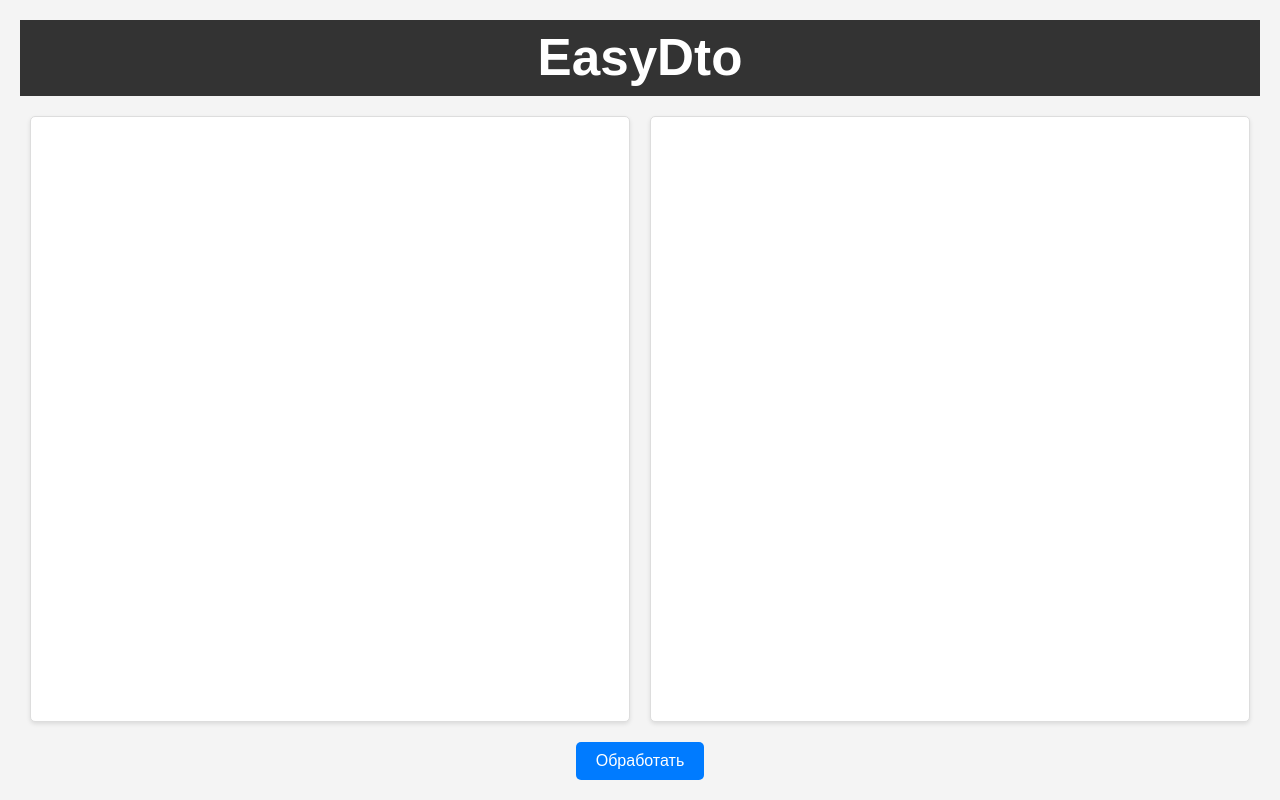
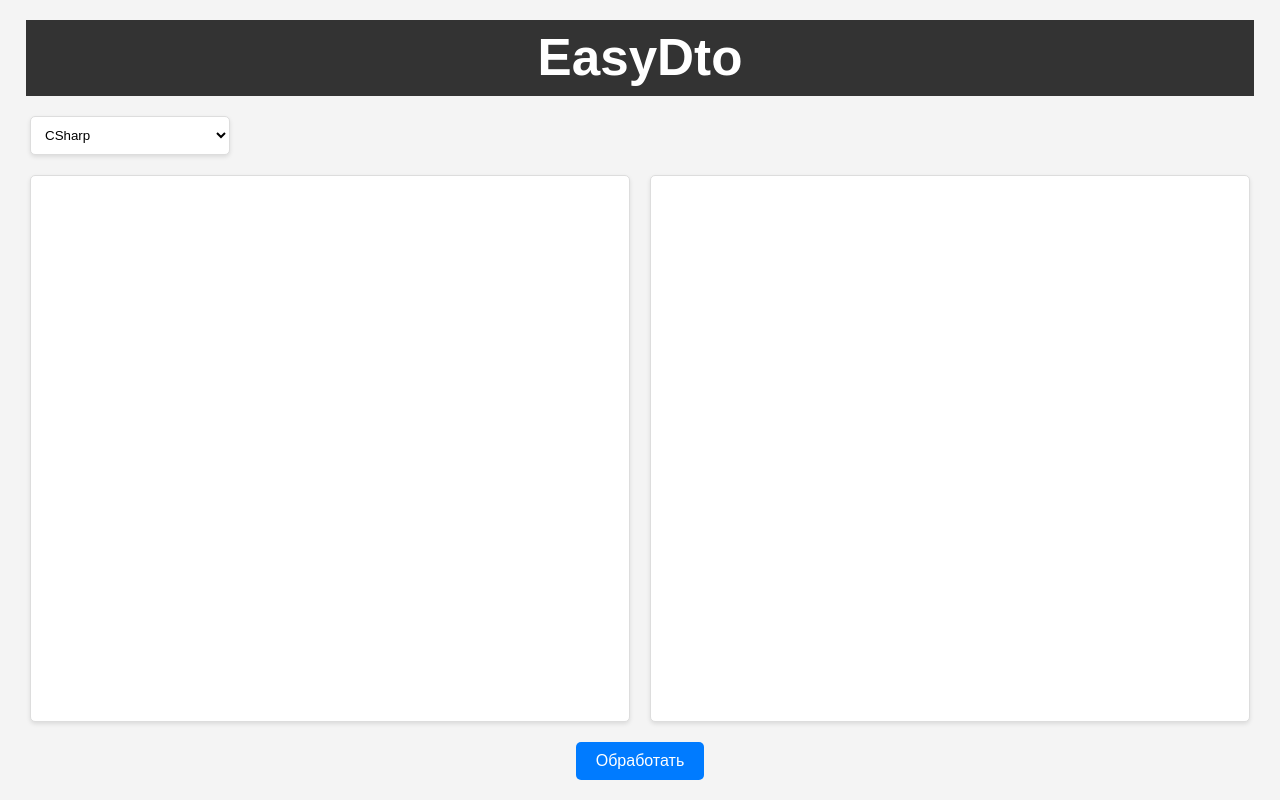
Before and after one commit to TDS1Alex/EasyDto, a React (Vite) app in the folder app/: page / in a window 1280 px wide. Built offline with nearby package versions, Linux system fonts and the light colour scheme.

Commit message:
feat: add select technologies

```diff
--- /dev/null
+++ b/app/src/dto-generator/class/technology.tsx
@@ -0,0 +1,5 @@
+export enum Technology {
+    CSharp = 'CSharp',
+    JavaScript = 'JavaScript',
+    Grpc = 'Grpc'
+}
--- /dev/null
+++ b/app/src/dto-generator/dictionaries/technology-dict.tsx
@@ -0,0 +1,7 @@
+import { Technology } from "../class/technology";
+
+export const TechnologyDict: { [key: string]: Technology } = {
+    "CSharp": Technology.CSharp,
+    "JavaScript": Technology.JavaScript,
+    "Grpc": Technology.Grpc
+};
--- a/app/src/dto-generator/dto-generator.css
+++ b/app/src/dto-generator/dto-generator.css
@@ -18,7 +18,7 @@ body {
 }
 
 .header {
-    width: 100%;
+    width: 99%;
     text-align: center;
     padding: 10px 0;
     margin-bottom: 20px;
@@ -31,9 +31,34 @@ body {
     margin: 0;
 }
 
+.input-container {
+    display: flex;
+    align-items: stretch;
+    width: 100%;
+    margin-bottom: 20px;
+}
+
+.select {
+    width: 200px;
+    margin: 0 10px;
+    padding: 10px;
+
+    box-shadow: 0 2px 4px rgba(0, 0, 0, 0.1);
+    background-color: #fff;
+    color: #000;
+    border: 1px solid #ddd;
+    border-radius: 5px;
+    cursor: pointer;
+}
+
+.select:focus {
+    outline: none;
+    border-color: #007bff;
+}
+
 .text-area-container {
     display: flex;
-    justify-content: center;
+    justify-content: space-between;
     align-items: stretch;
     width: 100%;
     height: 100%;
@@ -72,6 +97,15 @@ body {
 }
 
 @media (max-width: 600px) {
+    .input-container {
+        flex-direction: column;
+    }
+
+    .select {
+        width: 100%;
+        margin: 10px 0;
+    }
+
     .text-area-container {
         flex-direction: column;
     }
--- a/app/src/dto-generator/dto-generator.tsx
+++ b/app/src/dto-generator/dto-generator.tsx
@@ -4,13 +4,19 @@ import { ChangeEvent, useState } from "react";
 import { CreateClassOrParameterService } from "./services/create-class-or-parameter-service";
 import { GenerateDtoService } from "./services/generate-dto-service";
 import { Class } from "./class/class";
+import { TechnologyDict } from './dictionaries/technology-dict';
 
 function DtoGenerator() {
     const [inputValue, setInputValue] = useState('');
     const [outputValue, setOutputValue] = useState('');
+    const [selectedTechnology, setSelectedTechnology] = useState('');
 
-    const handleInputChange = (event: ChangeEvent<HTMLTextAreaElement>) => {
+    const handleTextAreaChange = (event: ChangeEvent<HTMLTextAreaElement>) => {
         setInputValue(event.target.value);
+    };
+
+    const handleSelectChange = (event: ChangeEvent<HTMLSelectElement>) => {
+        setSelectedTechnology(event.target.value);
     };
 
     const handleProcessClick = () => {
@@ -50,7 +56,7 @@ function DtoGenerator() {
             parentClass = null;
         });
 
-        setOutputValue(GenerateDtoService.generateAllDto(stack!, ''));
+        setOutputValue(GenerateDtoService.generateAllDto(stack!, TechnologyDict[selectedTechnology]));
     };
 
     function getCurrentClass(stack: Class[], level: number): Class {
@@ -64,8 +70,15 @@ function DtoGenerator() {
             <div className="header">
                 <h1>EasyDto</h1>
             </div>
+            <div className="input-container">
+                <select className="select" name="technology" value={selectedTechnology} onChange={handleSelectChange}>
+                    <option value="CSharp">CSharp</option>
+                    <option value="JavaScript">JavaScript</option>
+                    <option value="Grpc">Grpc</option>
+                </select>
+            </div>
             <div className="text-area-container">
-                <textarea className="text-area" value={inputValue} onChange={handleInputChange} />
+                <textarea name="text-area" className="text-area" value={inputValue} onChange={handleTextAreaChange} />
                 <textarea className="text-area" value={outputValue} readOnly />
             </div>
             <button className="process-button" onClick={handleProcessClick}>Обработать</button>
--- a/app/src/dto-generator/services/generate-dto-service.tsx
+++ b/app/src/dto-generator/services/generate-dto-service.tsx
@@ -1,15 +1,31 @@
 import { Class } from "../class/class";
+import { Technology } from "../class/technology";
 import { CSharpMapper } from "../mappers/csharp-mapper/csharp-mapper";
 
 export class GenerateDtoService {
-    public static generateAllDto(classes: Class[], result: string): string {
+    public static generateAllDto(classes: Class[], technology: Technology): string {
         let dtoText = '';
 
-        classes.forEach(curentClass => {
-            dtoText += CSharpMapper.generateCSharpDto(curentClass, dtoText);
-        });
+        switch(technology) {
+            case Technology.CSharp:
+                classes.forEach(curentClass => {
+                    dtoText += CSharpMapper.generateCSharpDto(curentClass, dtoText);
+                });
+                break;
 
-        result += dtoText;
-        return result;
+            case Technology.JavaScript:
+                break;
+
+            case Technology.Grpc:
+                break;
+
+            default:
+                classes.forEach(curentClass => {
+                    dtoText += CSharpMapper.generateCSharpDto(curentClass, dtoText);
+                });
+                break;
+        }
+
+        return dtoText;
     }
 }
```
